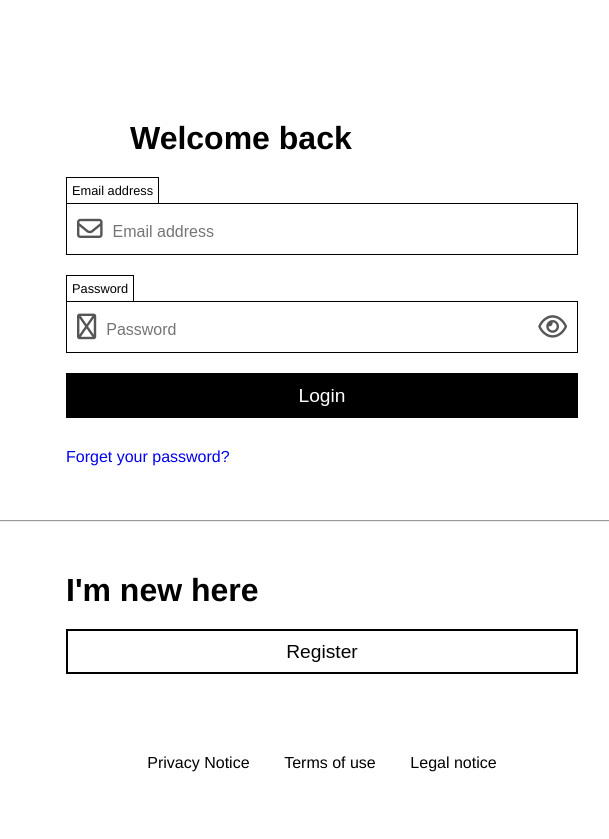
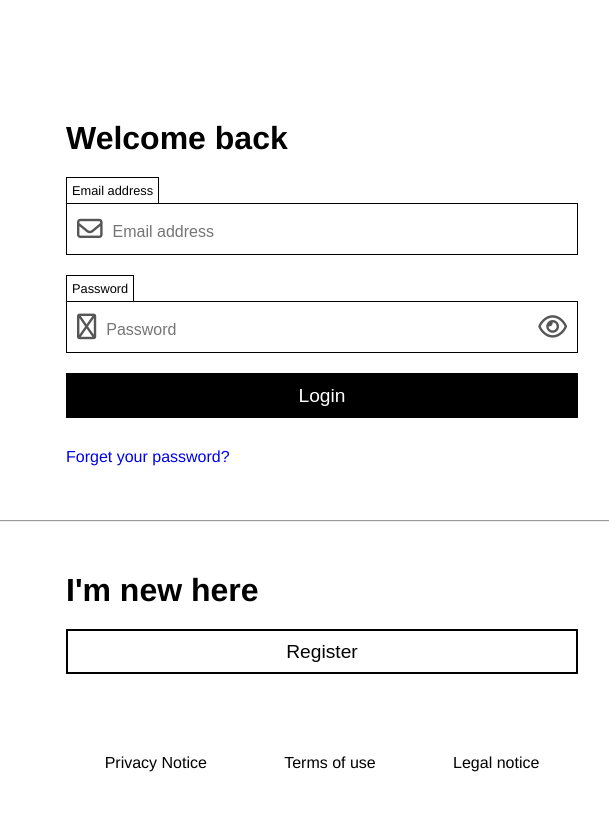
Before and after one commit to Huseyin-Gunaydin/Zalando1, a website: page index.html in a window 1280 px wide. Shown: the top 839 px of the page, 318-927 px from the left. Drawn offline with Linux system fonts and the light colour scheme.

Commit message:
letzte commit

```diff
--- a/scss/footer.scss
+++ b/scss/footer.scss
@@ -30,6 +30,11 @@ footer .list {
 
   @media (min-width: 768px) {
     footer .list {
-      width: 30%;
+      width: 50%;
     }
   }
+  @media (min-width: 920px) {
+    footer .list {
+      width: 40%;
+    }
+  }
--- a/scss/main.scss
+++ b/scss/main.scss
@@ -22,7 +22,7 @@ main {
   }
   @media (min-width: 920px) {
     main h1{
-      width: 30%;
+      width: 40%;
     }
   }
 
```
Also changed, not shown: css/style.css, 1 other file.
